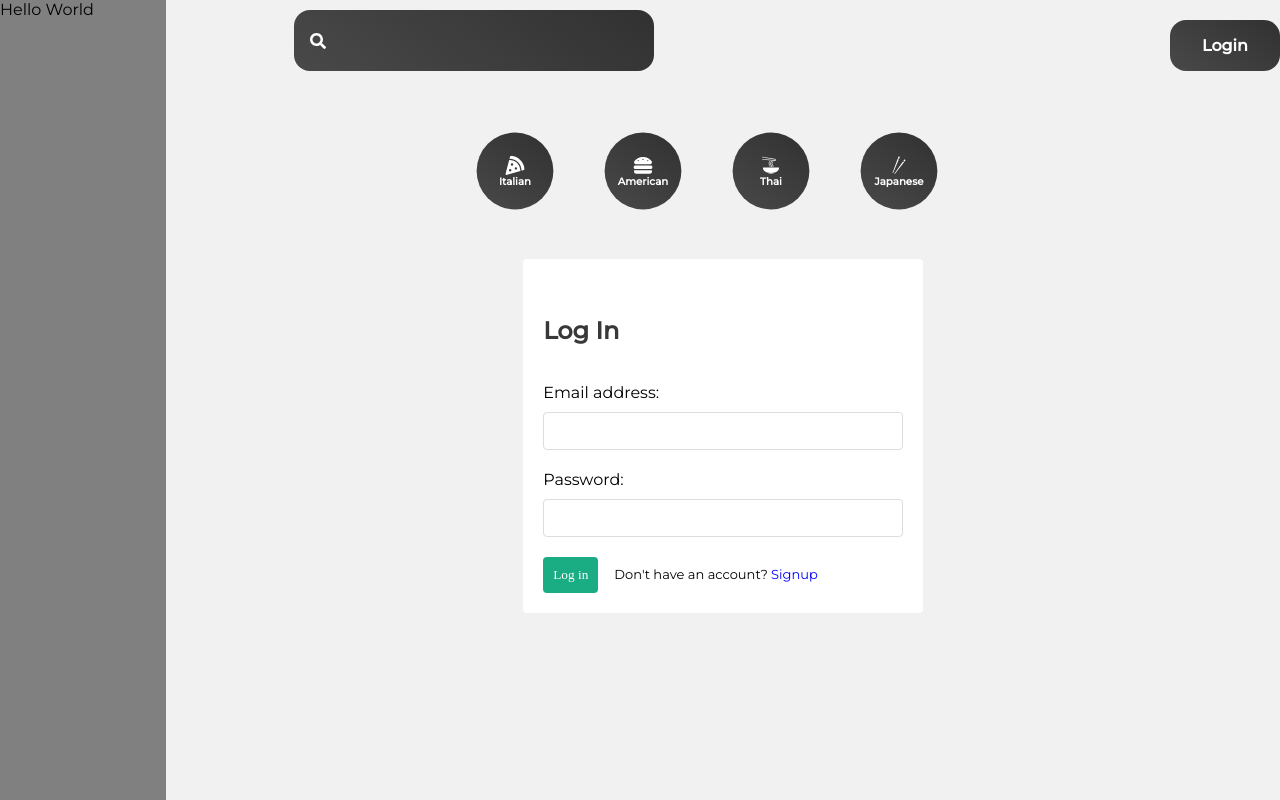
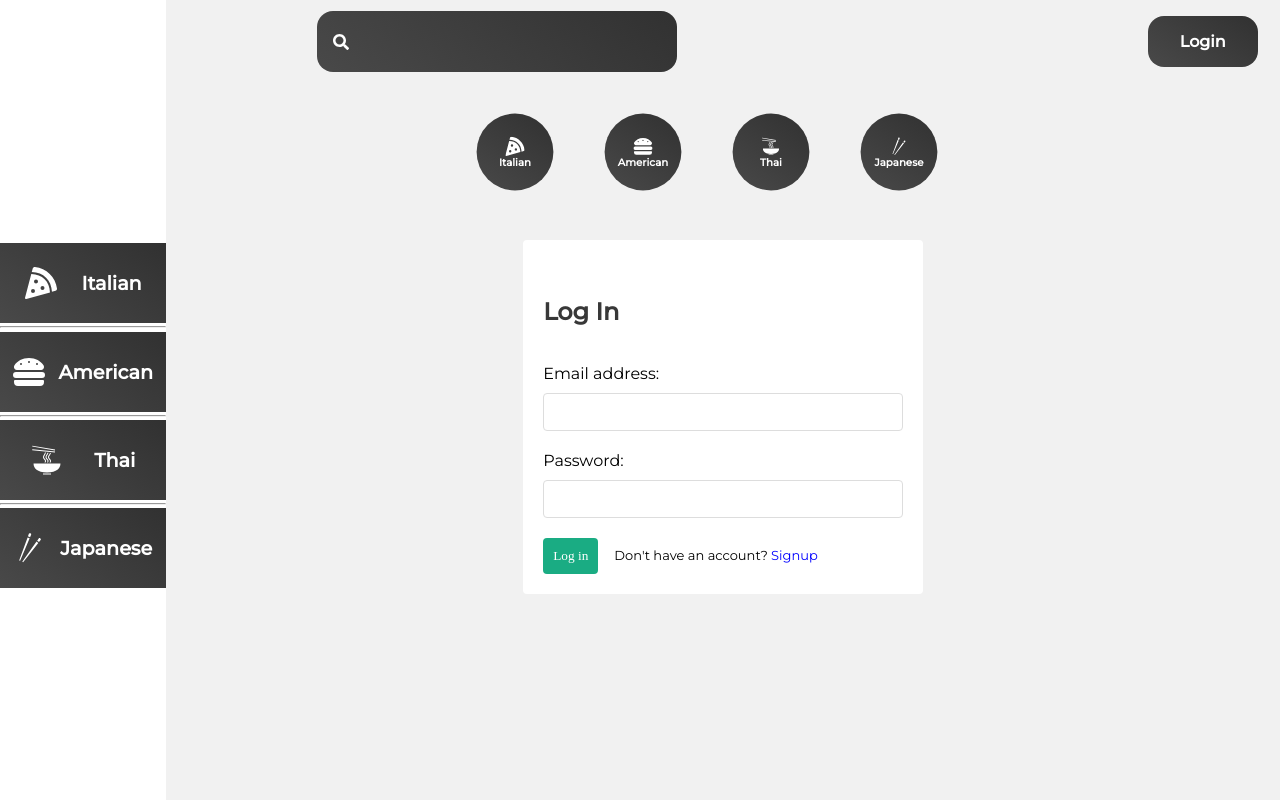
Before and after one commit to rakibul-wdp/Simple-page, a React (Create React App) app in the folder client/: page /login in a window 1280 px wide. Built offline with nearby package versions, Linux system fonts and the light colour scheme.

Commit message:
sidenavbar catagory added

```diff
--- a/client/src/App.js
+++ b/client/src/App.js
@@ -10,7 +10,7 @@
     <BrowserRouter>
       <Sidebar>
         <SideNavbar />
-        <div>
+        <div style={{margin: "1% 2% 0% 2%"}}>
           <Navbar />
           <Category />
           <Pages />
--- a/client/src/components/Search.jsx
+++ b/client/src/components/Search.jsx
@@ -27,8 +27,6 @@
 }
 
 const FormStyle = styled.form`
-  /* margin: 0rem 20rem; */
-
   div {
     width: 100%;
     position: relative;
@@ -44,6 +42,7 @@
     border-radius: 1rem;
     outline: none;
     width: 100%;
+    margin: 0;
   }
 
   svg {
--- a/client/src/components/SideNavbar.jsx
+++ b/client/src/components/SideNavbar.jsx
@@ -1,13 +1,77 @@
 import React from "react";
+import { FaHamburger, FaPizzaSlice } from "react-icons/fa";
+import { GiChopsticks, GiNoodles } from "react-icons/gi";
+import { NavLink } from "react-router-dom";
 import styled from "styled-components";
 
 const SideNavbar = () => {
-  return <Sidebar>Hello World</Sidebar>;
+  return (
+    <Sidebar>
+      <List>
+        <SLink to={"/cuisine/Italian"}>
+          <FaPizzaSlice />
+          <h4>Italian</h4>
+        </SLink>
+        <hr />
+        <SLink to={"/cuisine/American"}>
+          <FaHamburger />
+          <h4>American</h4>
+        </SLink>
+        <hr />
+        <SLink to={"/cuisine/Thai"}>
+          <GiNoodles />
+          <h4>Thai</h4>
+        </SLink>
+        <hr />
+        <SLink to={"/cuisine/Japanese"}>
+          <GiChopsticks />
+          <h4>Japanese</h4>
+        </SLink>
+      </List>
+    </Sidebar>
+  );
 };
 
 const Sidebar = styled.div`
-  background: gray;
+  background: #ffffff;
   height: 100vh;
 `;
 
+const List = styled.div`
+  display: flex;
+  flex-direction: column;
+  justify-content: center;
+  margin: 15rem 0rem;
+`;
+
+const SLink = styled(NavLink)`
+  display: flex;
+  justify-content: space-evenly;
+  align-items: center;
+  text-decoration: none;
+  margin: 0.2rem 0;
+  background: linear-gradient(35deg, #494949, #313131);
+  height: 5rem;
+  cursor: pointer;
+
+  h4 {
+    color: white;
+    font-size: 1.2rem;
+  }
+  svg {
+    color: white;
+    font-size: 2rem;
+  }
+  &.active {
+    background: linear-gradient(to right, #f27121, #e94057);
+
+    svg {
+      color: white;
+    }
+    h4 {
+      color: white;
+    }
+  }
+`;
+
 export default SideNavbar;
```
